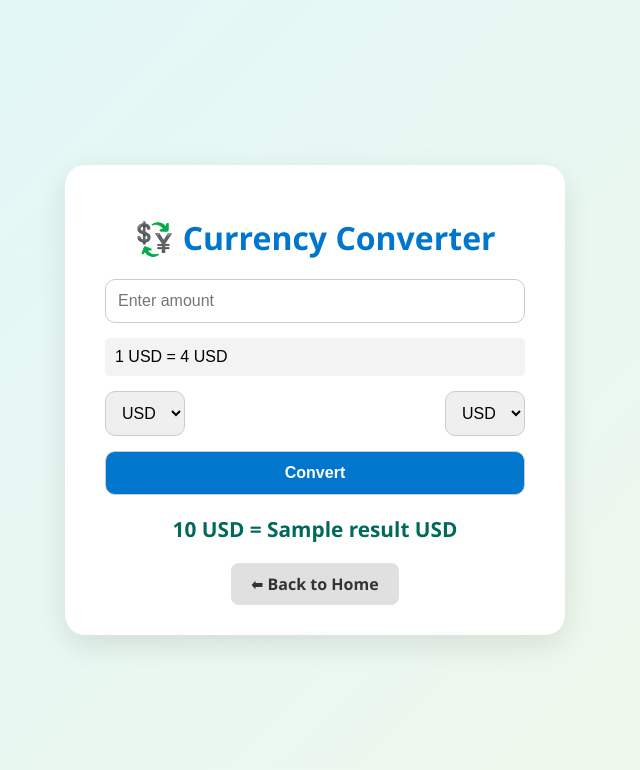
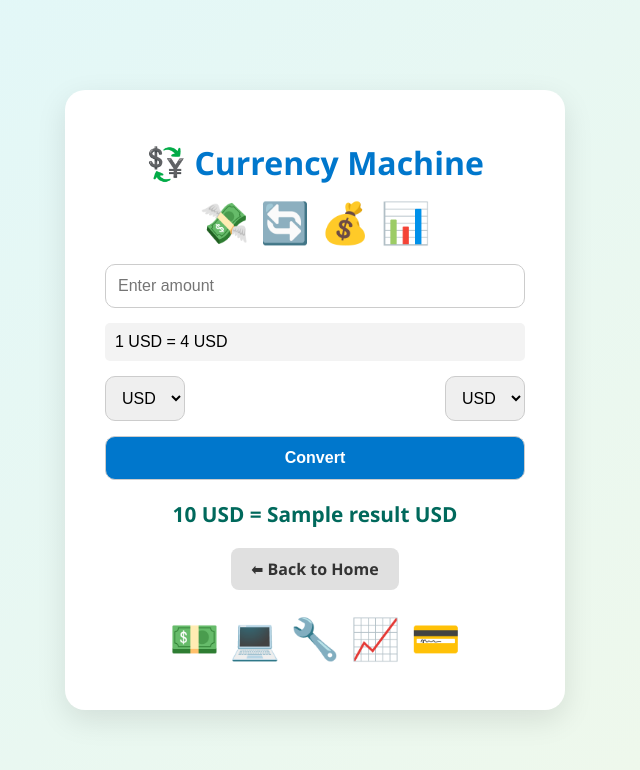
Before and after one commit to ahmedrafat23/currency_converter, a Flask app: template templates/converter.html in a window 1280 px wide. Shown: the top 770 px of the page, without its empty margins (325-965 px from the left). Run offline with Flask 3, Linux system fonts and the light colour scheme; the template is opened without the code that fills it: most values are stand-ins (such as "Sample title", 1, 10 or a date in 2020).

Commit message:
24/7/2025

```diff
--- a/templates/converter.html
+++ b/templates/converter.html
@@ -32,8 +32,13 @@
         }
 
         h1 {
-            margin-bottom: 20px;
+            margin-bottom: 10px;
             color: #0077cc;
+        }
+
+        .graphics {
+            font-size: 2.5rem;
+            margin-bottom: 15px;
         }
 
         form {
@@ -121,7 +126,9 @@
 <body>
 
     <div class="converter-box">
-        <h1>💱 Currency Converter</h1>
+        <h1>💱 Currency Machine</h1>
+
+        <div class="graphics">💸 🔄 💰 📊</div>
 
         <form method="POST">
             <input type="number" name="amount" step="0.01" placeholder="Enter amount" required value="{{ amount }}"
@@ -157,12 +164,12 @@
         </div>
         {% endif %}
 
-        <!-- ✅ Back to Home button -->
         <a href="/" class="back-btn">⬅ Back to Home</a>
+
+        <div class="graphics" style="margin-top: 20px;">💵 💻 🔧 📈 💳</div>
     </div>
 
     <script>
-        // Clear amount on page load
         window.addEventListener('DOMContentLoaded', function () {
             document.getElementById('amount-box').value = '';
         });
```
Also changed, not shown: templates/welcome.html (+10 -0 lines).
